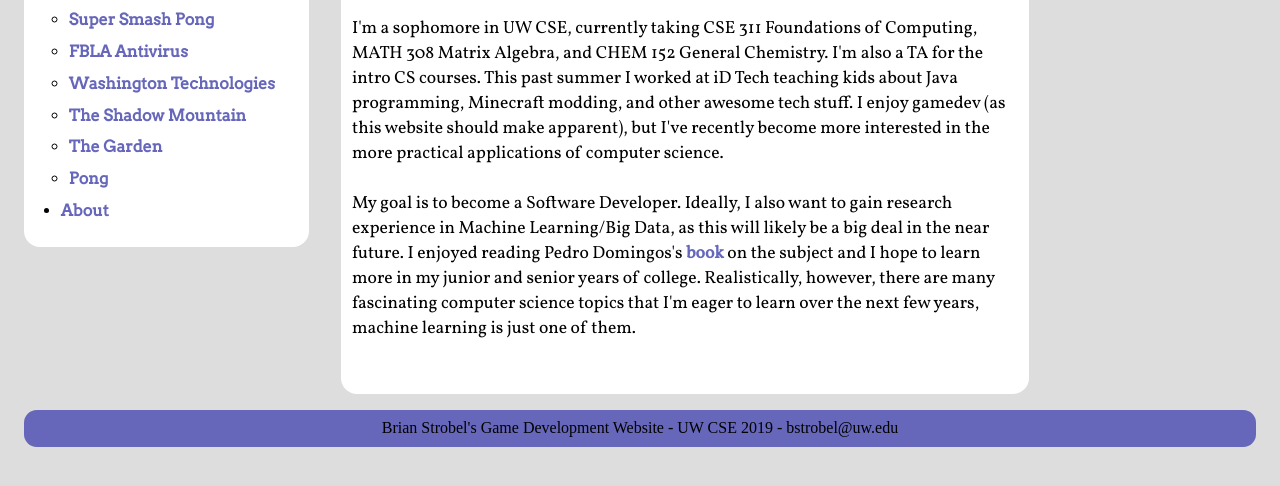
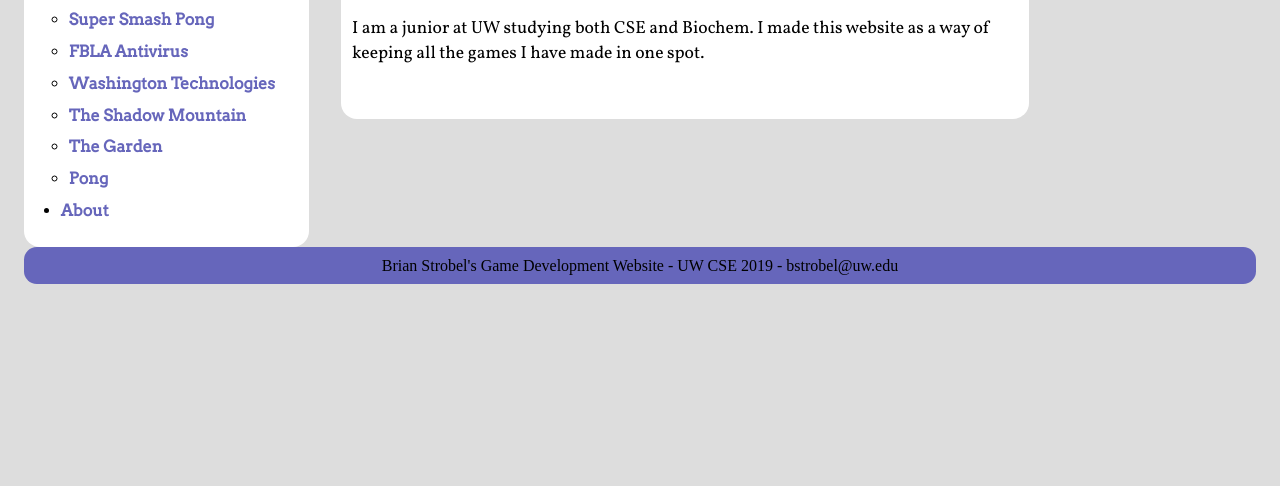
Before and after one commit to 15bstrobel/15bstrobel.github.io, a plain HTML site: page about.html in a window 1280 px wide. Shown: the part 218-704 px from the top of the page. Drawn offline with Linux system fonts and the light colour scheme.

Commit message:
Update about.html

```diff
--- a/about.html
+++ b/about.html
@@ -41,18 +41,7 @@
 				<!--Blog Entry-->
 				<div class="blog-entry">
 					<div class="blog-body">
-						I'm a sophomore in UW CSE, currently taking CSE 311 Foundations of Computing,
-						MATH 308 Matrix Algebra, and CHEM 152 General Chemistry. I'm also a TA for the
-						intro CS courses. This past summer I worked at iD Tech teaching kids about Java
-						programming, Minecraft modding, and other awesome tech stuff. I enjoy gamedev
-						(as this website should make apparent), but I've recently become more interested
-						in the more practical applications of computer science.
-						<br><br>
-						My goal is to become a Software Developer. Ideally, I also want to gain research
-						experience in Machine Learning/Big Data, as this will likely be a big deal in
-						the near future. I enjoyed reading Pedro Domingos's <a href="https://www.amazon.com/Master-Algorithm-Ultimate-Learning-Machine/dp/0465065708">book</a> on the subject and I hope to learn more in my junior
-						and senior years of college. Realistically, however, there are many fascinating computer science topics
-						that I'm eager to learn over the next few years, machine learning is just one of them.
+						I am a junior at UW studying both CSE and Biochem. I made this website as a way of keeping all the games I have made in one spot.
 						<br><br>
 
 					</div>
```
